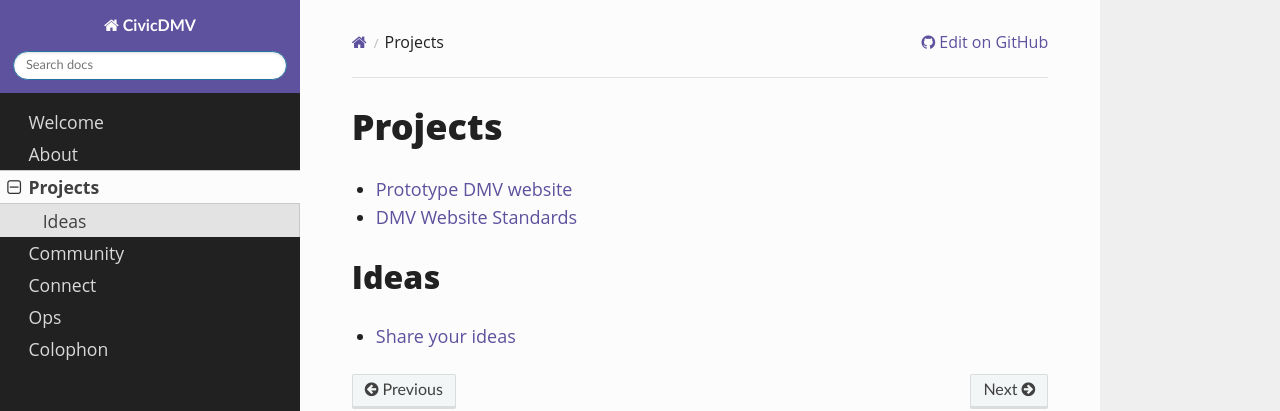
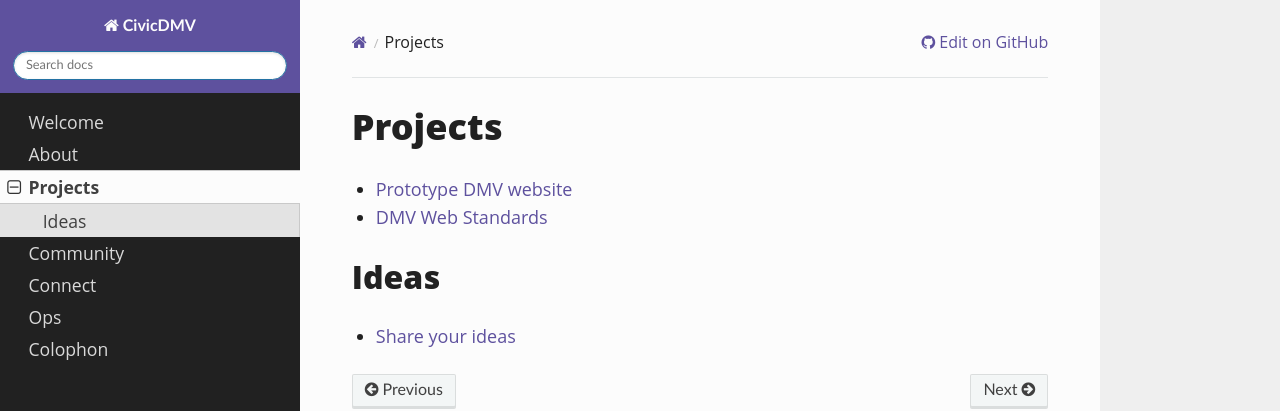
Before and after one commit to civicdmv/handbook, an MkDocs documentation site: the page built from docs/projects.md, in a window 1280 px wide. Shown: the top 411 px of the page. Built offline with MkDocs 1.6.1, drawn with Linux system fonts in a browser that asks for light colours; nearby versions of some CDN libraries; old or Windows-style settings are respelled for this version of MkDocs.

Commit message:
Update projects.md

```diff
--- a/docs/projects.md
+++ b/docs/projects.md
@@ -1,7 +1,7 @@
 # Projects
 
 * [Prototype DMV website](https://civicdmv.github.io/dmv-website/)
-* [DMV Website Standards](https://github.com/civicdmv/ops/issues/2)
+* [DMV Web Standards](https://github.com/civicdmv/ops/issues/2)
 
 ## Ideas
 
```
